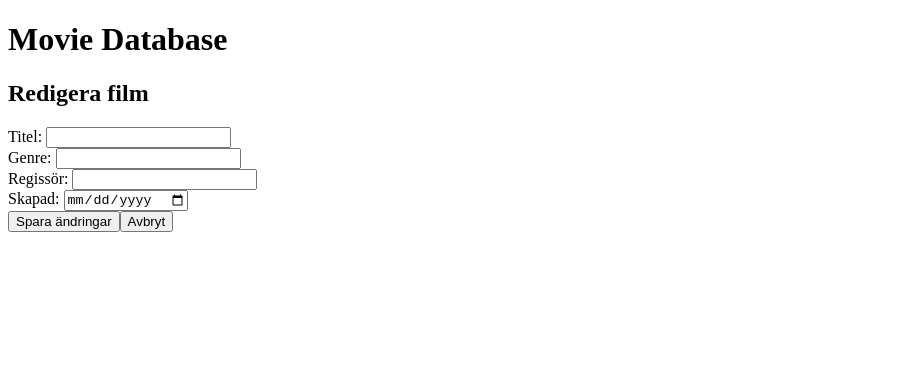
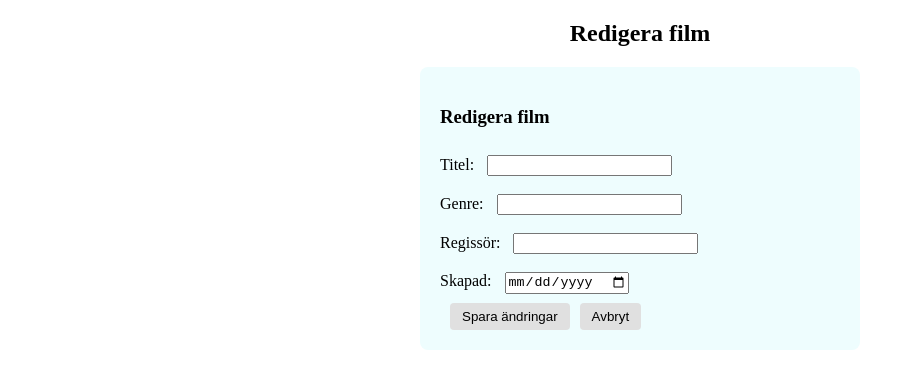
Before and after one commit to chas-academy/u08-angular-frontend-Schvea, an Angular app in the folder u08/: page /movie/1 in a window 1280 px wide. Shown: the top 388 px of the page, without its empty margins (0-915 px from the left). Built offline with nearby package versions, Linux system fonts and the light colour scheme; no server answers.

Commit message:
styling form o knappar klar

```diff
--- a/u08/src/app/app.component.html
+++ b/u08/src/app/app.component.html
@@ -1,6 +1,5 @@
 <div class="container">
   <header>
-    <h1>Movie Database</h1>
   </header>
   <main>
     <router-outlet></router-outlet>
--- a/u08/src/app/components/detail/detail.component.css
+++ b/u08/src/app/components/detail/detail.component.css
@@ -0,0 +1,23 @@
+form {
+  background-color: #eefdfe;
+  padding: 20px;
+  border-radius: 8px;
+  max-width: 400px;
+  margin-bottom: 30px;
+  margin: auto;
+}
+button {
+  margin-left: 10px;
+  padding: 6px 12px;
+  border: black;
+  background-color: #E0E0E0;
+  color: rgb(0, 0, 0);
+  border-radius: 4px;
+  cursor: pointer;
+}
+h2 {
+  text-align: center;
+}
+input{
+margin: 9px;
+}
--- a/u08/src/app/components/detail/detail.component.html
+++ b/u08/src/app/components/detail/detail.component.html
@@ -1,5 +1,6 @@
 <h2>Redigera film</h2>
 <form (ngSubmit)="updateMovie()">
+  <h3>Redigera film</h3>
   <label>
     Titel:
     <input [(ngModel)]="movie.title" name="title" required />
--- a/u08/src/app/components/list/list.component.css
+++ b/u08/src/app/components/list/list.component.css
@@ -0,0 +1,38 @@
+form {
+    background-color: #eefdfe;
+    padding: 20px;
+    border-radius: 8px;
+    max-width: 400px;
+    margin-bottom: 30px;
+    margin: auto;
+  }
+  ul {
+    padding: 0;
+    margin: 0 auto;
+    max-width: 300px;
+  }
+
+  li {
+    background-color: #ffffff;
+    margin-bottom: 10px;
+    padding: 10px;
+    border-radius: 6px;
+    display: flex;
+    justify-content: space-between;
+    align-items: center;
+    height: 20px;
+  }
+
+  button {
+    margin-left: 10px;
+    padding: 6px 12px;
+    border: black;
+    background-color: #E0E0E0;
+    color: rgb(0, 0, 0);
+    border-radius: 4px;
+    cursor: pointer;
+  }
+
+  h2 {
+    text-align: center;
+  }
--- a/u08/src/app/components/list/list.component.html
+++ b/u08/src/app/components/list/list.component.html
@@ -1,5 +1,6 @@
-<h2>Lägg till ny film</h2>
+<h2>Filmer</h2>
 <form (ngSubmit)="addMovie()" #movieForm="ngForm">
+    <h3>Ny film</h3>
   <label for="title">Titel:</label>
   <input
     type="text"
@@ -39,12 +40,9 @@
   <button type="submit" [disabled]="movieForm.invalid">Lägg till film</button>
 </form>
 
-<hr />
-
-<hr />
 <ul>
   <li *ngFor="let movie of movies">
-    {{ movie.title }} – {{ movie.genre }} – {{ movie.director }}
+    {{ movie.title }}
     <button (click)="goToEdit(movie._id!)"> Redigera</button>
     <button (click)="deleteMovie(movie._id!)">Ta bort</button>
   </li>
```
